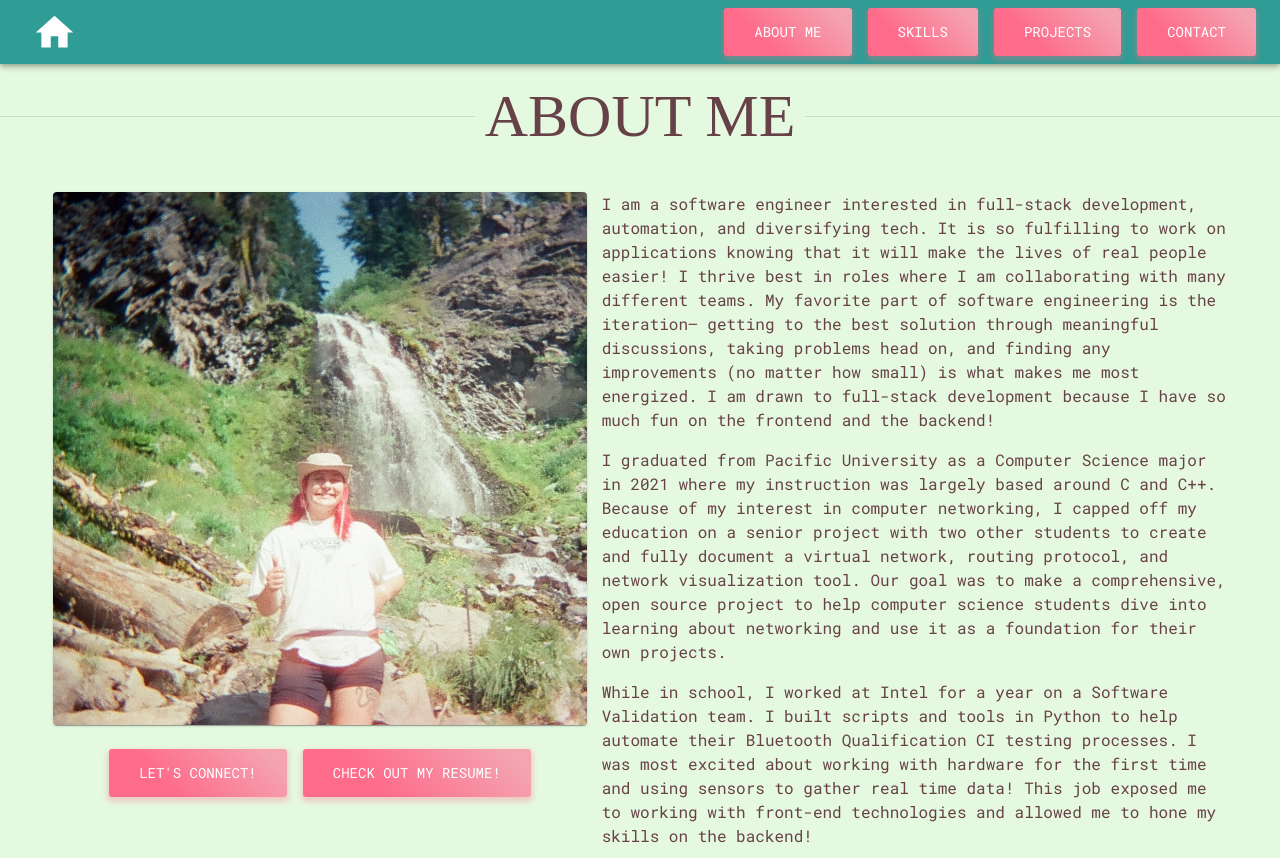
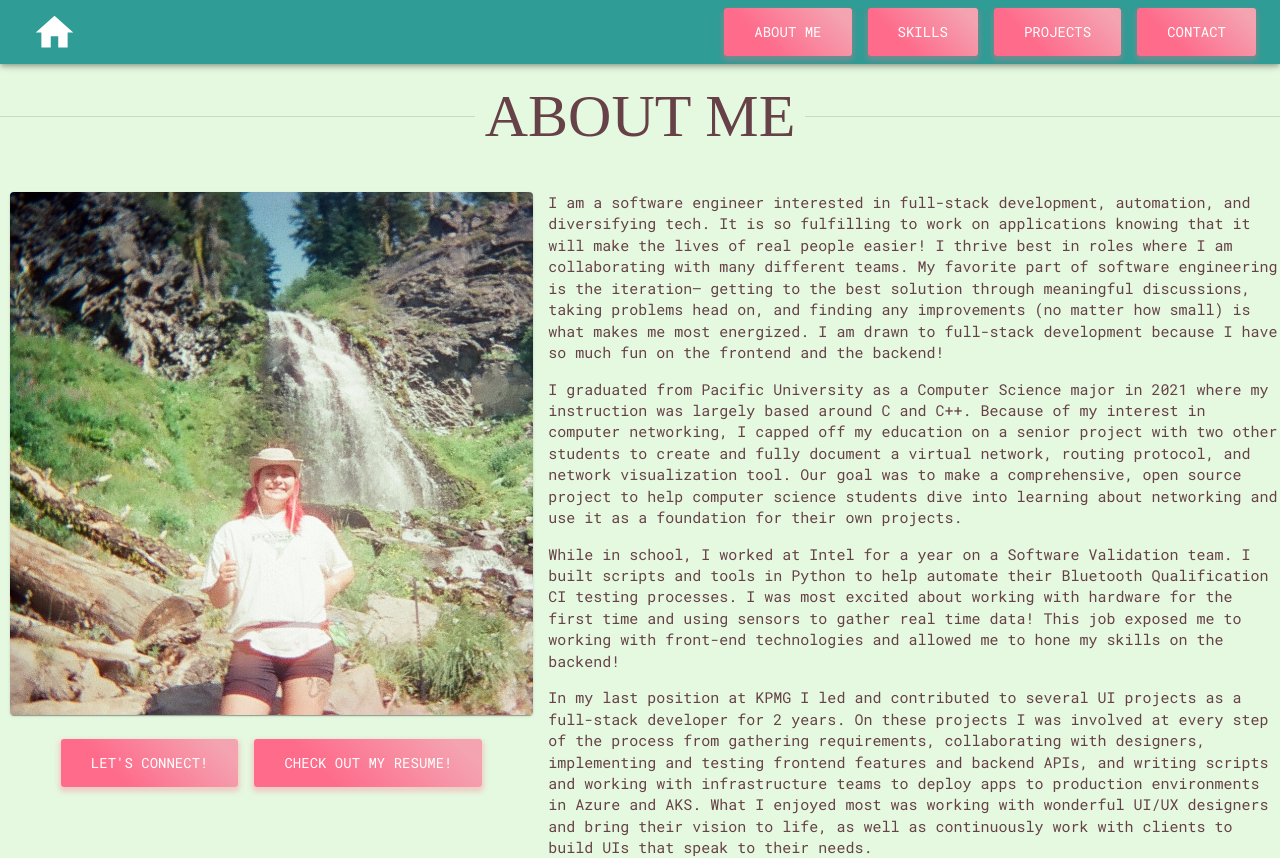
Before and after one commit to megan-kd/megan-kd.github.io, a React (Create React App) app in the folder megan-kd.github.io/: page / in a window 1280 px wide. Shown: the top 858 px of the page. Built offline with nearby package versions, Linux system fonts and the light colour scheme; a web font is replaced by a local one.

Commit message:
adjusted about me sizing

```diff
--- a/megan-kd.github.io/src/App.js
+++ b/megan-kd.github.io/src/App.js
@@ -60,7 +60,10 @@ const themeOptions = {
     },
     subtitle: {
       color: '#664147',
-    }
+    },
+    body2: {
+      fontSize: '15px'
+    },
 
   },
   overrides: {
--- a/megan-kd.github.io/src/about_me/AboutMe.js
+++ b/megan-kd.github.io/src/about_me/AboutMe.js
@@ -9,6 +9,8 @@ const AboutMe = (props) => {
         window.open('/megandeyoung_resume_10_2023.pdf', '_blank');
     };
 
+    //900  1200
+
     return (
         <>
             <Stack spacing={2} id={'about_me'}>
@@ -17,8 +19,8 @@ const AboutMe = (props) => {
                         ABOUT ME
                     </Typography>
                 </Divider>
-                <Grid container xs={12} spacing={{ xs: 6, sm: 3 }} justifyContent={'center'} alignItems={'stretch'}>
-                    <Grid item xs={8.5} sm={7} md={5} style={{paddingLeft: 0}} zeroMinWidth>
+                <Grid container xs={12} lg={7} spacing={{ xs: 6, sm: 3 }} justifyContent={'center'} alignItems={'stretch'}>
+                    <Grid item xs={8.5} sm={7} md={7} lg={7} style={{paddingLeft: 0}} zeroMinWidth>
                         <Stack spacing={3}>
                             <Card >
                                 <CardMedia
--- a/megan-kd.github.io/src/about_me/AboutMe2.js
+++ b/megan-kd.github.io/src/about_me/AboutMe2.js
@@ -3,6 +3,7 @@ import React from 'react';
 import { Link } from "react-scroll";
 
 const AboutMe2 = (props) => {
+    // 900px and above
     const appBarOffset = -70;
     const data = props.data;
     const resumeOnClick = () => {
@@ -11,11 +12,12 @@ const AboutMe2 = (props) => {
 
     const imgStyle = {
         float: 'left',
-        paddingLeft: 0
+        paddingLeft: '10px'
     };
 
     const textStyle = {
-        paddingLeft: '15px'
+        paddingLeft: '15px',
+        display: 'inline-flex !important'
     };
 
     return (
@@ -27,7 +29,7 @@ const AboutMe2 = (props) => {
                     </Typography>
                 </Divider>
                 <Grid container xs={12} spacing={{ xs: 6, sm: 3}} justifyContent={'center'} alignItems={'stretch'}>
-                    <Grid item xs={8.5} sm={7} md={5} style={imgStyle}>
+                    <Grid item xs={8.5} sm={7} md={6} lg={5} xl={4} style={imgStyle}>
                         <Stack spacing={3}>
                             <Card >
                                 <CardMedia
@@ -45,8 +47,8 @@ const AboutMe2 = (props) => {
                             </Stack>
                         </Stack>
                     </Grid>
-                    <Grid item xs={11} sm={11} md={6} style={textStyle} zeroMinWidth>
-                        <Typography sx>{data}</Typography>
+                    <Grid item xs={11} sm={11} md={11} lg={7} xl={7} style={textStyle}>
+                        <Typography sx={{wordBreak: 'break-word'}} variant='body2'>{data}</Typography>
                     </Grid>
                 </Grid>
             </Stack>
```
